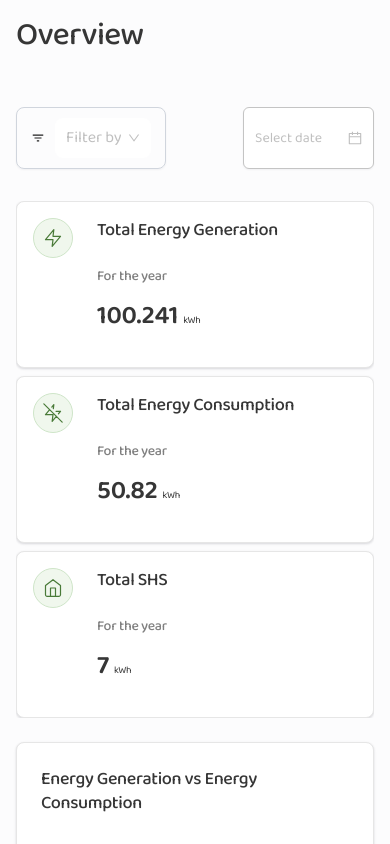
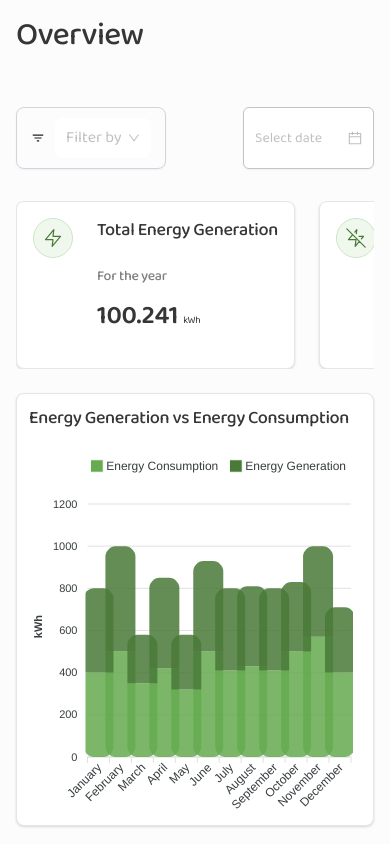
Before and after one commit to WYRE-ENERGIES/imperium-frontend, a React (Create React App) app: page /overview in a window 390 px wide. Shown: the top 844 px of the page. Built offline with nearby package versions, Linux system fonts and the light colour scheme.

Commit message:
clean up responsiveness

```diff
--- a/src/components/Charts/StackedBarChart/StackedBarChart.jsx
+++ b/src/components/Charts/StackedBarChart/StackedBarChart.jsx
@@ -53,7 +53,7 @@ const StackedBarChart = ({
           },
         }}
         type="bar"
-        height="90%"
+        height="100%"
         series={chartData}
         width="100%"
       />
--- a/src/components/Charts/StackedBarChart/StackedBarChart.module.scss
+++ b/src/components/Charts/StackedBarChart/StackedBarChart.module.scss
@@ -16,3 +16,9 @@
     margin-bottom: 20px;
   }
 }
+
+@media only screen and (max-width: 425px) {
+  .StackedBarChart {
+    padding: 12px;
+  }
+}
--- a/src/components/Widget/AdminEnergyAnalytic/AdminEnergyAnalytic.module.scss
+++ b/src/components/Widget/AdminEnergyAnalytic/AdminEnergyAnalytic.module.scss
@@ -25,9 +25,11 @@
     display: flex;
     align-items: center;
     justify-content: space-between;
+    gap: 90px;
   }
 
   &__innerWrapper {
+    width: max-content;
   }
 
   &__h1 {
--- a/src/components/Widget/Widget/Widget.module.scss
+++ b/src/components/Widget/Widget/Widget.module.scss
@@ -1,6 +1,6 @@
 .Widget {
   display: flex;
-  flex: 1;
+  flex: 1 0 auto;
   padding: 24px;
   height: 168px;
   background: #ffffff;
@@ -70,18 +70,9 @@
         color: #363636;
       }
     }
+
+    &__valueSection {
+      gap: 30px;
+    }
   }
 }
-
-@media screen and (min-width: 425px) and (max-width: 820px) {
-  .Widget {
-    width: 100%;
-    flex: none;
-  }
-}
-
-@media only screen and (max-width: 425px) {
-  .Widgets {
-    flex: 1;
-  }
-}
--- a/src/pages/Customer/Battery/Battery.module.scss
+++ b/src/pages/Customer/Battery/Battery.module.scss
@@ -14,8 +14,13 @@
 
   &__widgets {
     display: flex;
-    flex-wrap: wrap;
+    overflow: scroll;
     gap: 24px;
+    width: 100%;
+
+    &::-webkit-scrollbar {
+      display: none;
+    }
   }
 
   &__status {
--- a/src/pages/Customer/EnergyAnalytic/EnergyAnalytic.module.scss
+++ b/src/pages/Customer/EnergyAnalytic/EnergyAnalytic.module.scss
@@ -15,9 +15,14 @@
 
   &__widgets {
     display: flex;
-    flex-wrap: wrap;
+    margin-bottom: 32px;
+    overflow: scroll;
     gap: 24px;
-    margin-bottom: 32px;
+    width: 100%;
+
+    &::-webkit-scrollbar {
+      display: none;
+    }
   }
 
   &__chart {
--- a/src/pages/Customer/Overview/Overview.module.scss
+++ b/src/pages/Customer/Overview/Overview.module.scss
@@ -16,27 +16,14 @@
     display: flex;
     overflow: scroll;
     gap: 24px;
+    width: 100%;
+
+    &::-webkit-scrollbar {
+      display: none;
+    }
   }
 
   &__chart {
     height: 433px;
   }
 }
-
-@media only screen and (max-width: 820px) {
-  .Overview {
-    &__widgets {
-      flex-wrap: wrap;
-      gap: 4px;
-    }
-  }
-}
-
-@media only screen and (max-width: 425px) {
-  .Overview {
-    &__widgets {
-      flex-direction: column;
-      gap: 8px;
-    }
-  }
-}
```
